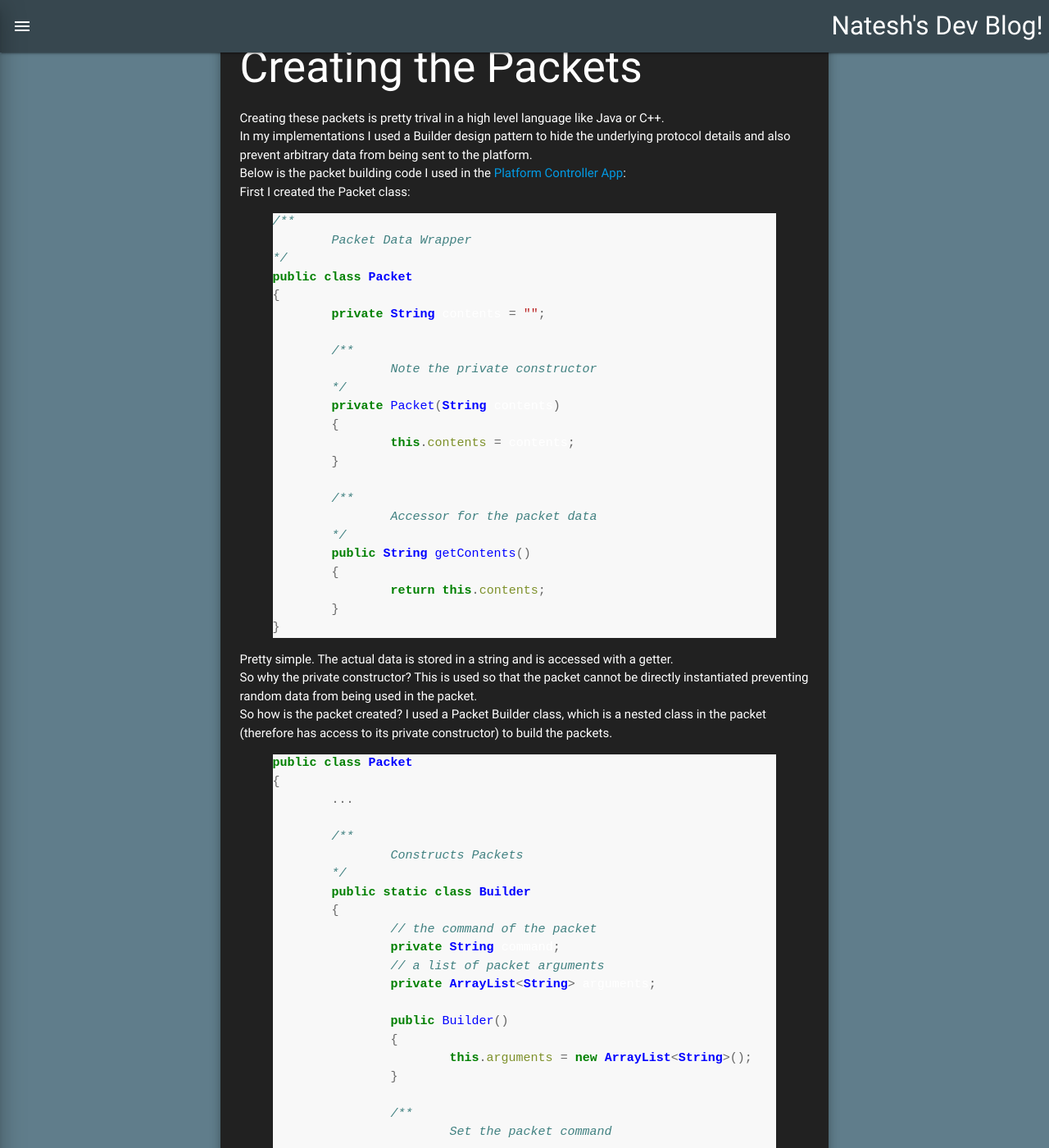
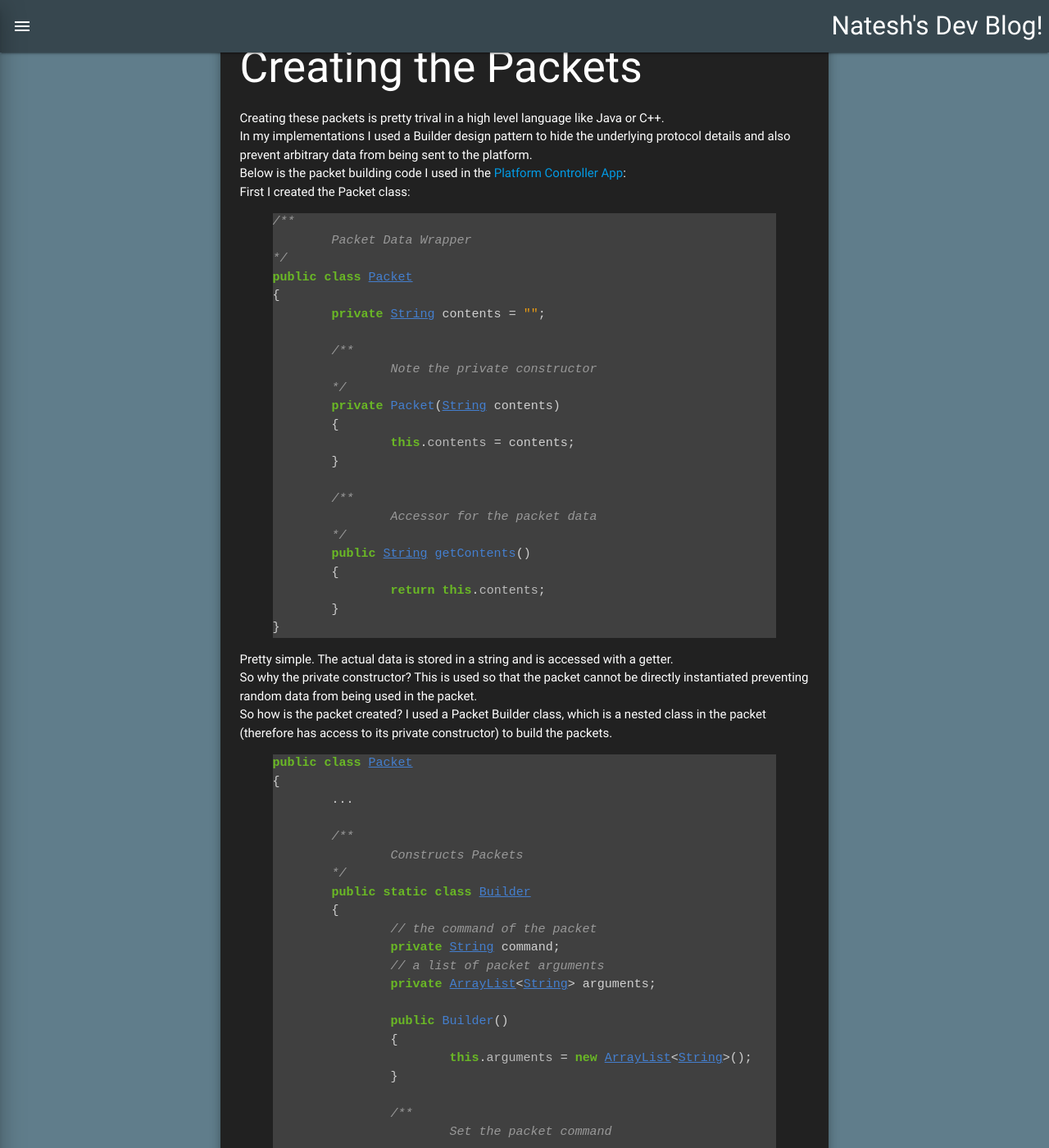
Before and after one commit to nnarain/nnarain.github.io, a Jekyll site: the page built from _posts/2015-04-27-Platform Protocol.md, in a window 1280 px wide and 1400 px high, scrolled down 598 px. Shown: the whole window at 82% size. Built offline with Jekyll 4.4.1, drawn with Linux system fonts in a browser that asks for light colours; nearby versions of some CDN libraries; comment, search, counter and statistics services are not loaded.

Commit message:
syntax highlighting

```diff
--- a/static/css/main.scss
+++ b/static/css/main.scss
@@ -34,3 +34,7 @@
         }
     }
 }
+
+.table-background {
+    background: #F8F8F8
+}
--- a/static/css/syntax.css
+++ b/static/css/syntax.css
@@ -1,61 +1,70 @@
-.highlight .hll { background-color: #ffffcc }
-.highlight  { background: #f8f8f8; }
-.highlight .c { color: #408080; font-style: italic } /* Comment */
-.highlight .k { color: #008000; font-weight: bold } /* Keyword */
-.highlight .o { color: #666666 } /* Operator */
-.highlight .cm { color: #408080; font-style: italic } /* Comment.Multiline */
-.highlight .cp { color: #BC7A00 } /* Comment.Preproc */
-.highlight .c1 { color: #408080; font-style: italic } /* Comment.Single */
-.highlight .cs { color: #408080; font-style: italic } /* Comment.Special */
-.highlight .gd { color: #A00000 } /* Generic.Deleted */
-.highlight .ge { font-style: italic } /* Generic.Emph */
-.highlight .gr { color: #FF0000 } /* Generic.Error */
-.highlight .gh { color: #000080; font-weight: bold } /* Generic.Heading */
-.highlight .gi { color: #00A000 } /* Generic.Inserted */
-.highlight .go { color: #888888 } /* Generic.Output */
-.highlight .gp { color: #000080; font-weight: bold } /* Generic.Prompt */
-.highlight .gs { font-weight: bold } /* Generic.Strong */
-.highlight .gu { color: #800080; font-weight: bold } /* Generic.Subheading */
-.highlight .gt { color: #0044DD } /* Generic.Traceback */
-.highlight .kc { color: #008000; font-weight: bold } /* Keyword.Constant */
-.highlight .kd { color: #008000; font-weight: bold } /* Keyword.Declaration */
-.highlight .kn { color: #008000; font-weight: bold } /* Keyword.Namespace */
-.highlight .kp { color: #008000 } /* Keyword.Pseudo */
-.highlight .kr { color: #008000; font-weight: bold } /* Keyword.Reserved */
-.highlight .kt { color: #B00040 } /* Keyword.Type */
-.highlight .m { color: #666666 } /* Literal.Number */
-.highlight .s { color: #BA2121 } /* Literal.String */
-.highlight .na { color: #7D9029 } /* Name.Attribute */
-.highlight .nb { color: #008000 } /* Name.Builtin */
-.highlight .nc { color: #0000FF; font-weight: bold } /* Name.Class */
-.highlight .no { color: #880000 } /* Name.Constant */
-.highlight .nd { color: #AA22FF } /* Name.Decorator */
-.highlight .ni { color: #999999; font-weight: bold } /* Name.Entity */
-.highlight .ne { color: #D2413A; font-weight: bold } /* Name.Exception */
-.highlight .nf { color: #0000FF } /* Name.Function */
-.highlight .nl { color: #A0A000 } /* Name.Label */
-.highlight .nn { color: #0000FF; font-weight: bold } /* Name.Namespace */
-.highlight .nt { color: #008000; font-weight: bold } /* Name.Tag */
-.highlight .nv { color: #19177C } /* Name.Variable */
-.highlight .ow { color: #AA22FF; font-weight: bold } /* Operator.Word */
-.highlight .w { color: #bbbbbb } /* Text.Whitespace */
-.highlight .mf { color: #666666 } /* Literal.Number.Float */
-.highlight .mh { color: #666666 } /* Literal.Number.Hex */
-.highlight .mi { color: #666666 } /* Literal.Number.Integer */
-.highlight .mo { color: #666666 } /* Literal.Number.Oct */
-.highlight .sb { color: #BA2121 } /* Literal.String.Backtick */
-.highlight .sc { color: #BA2121 } /* Literal.String.Char */
-.highlight .sd { color: #BA2121; font-style: italic } /* Literal.String.Doc */
-.highlight .s2 { color: #BA2121 } /* Literal.String.Double */
-.highlight .se { color: #BB6622; font-weight: bold } /* Literal.String.Escape */
-.highlight .sh { color: #BA2121 } /* Literal.String.Heredoc */
-.highlight .si { color: #BB6688; font-weight: bold } /* Literal.String.Interpol */
-.highlight .sx { color: #008000 } /* Literal.String.Other */
-.highlight .sr { color: #BB6688 } /* Literal.String.Regex */
-.highlight .s1 { color: #BA2121 } /* Literal.String.Single */
-.highlight .ss { color: #19177C } /* Literal.String.Symbol */
-.highlight .bp { color: #008000 } /* Name.Builtin.Pseudo */
-.highlight .vc { color: #19177C } /* Name.Variable.Class */
-.highlight .vg { color: #19177C } /* Name.Variable.Global */
-.highlight .vi { color: #19177C } /* Name.Variable.Instance */
-.highlight .il { color: #666666 } /* Literal.Number.Integer.Long */
+.highlight pre { background-color: #404040 }
+.highlight .hll { background-color: #404040 }
+.highlight .c { color: #999999; font-style: italic } /* Comment */
+.highlight .err { color: #a61717; background-color: #e3d2d2 } /* Error */
+.highlight .g { color: #d0d0d0 } /* Generic */
+.highlight .k { color: #6ab825; font-weight: bold } /* Keyword */
+.highlight .l { color: #d0d0d0 } /* Literal */
+.highlight .n { color: #d0d0d0 } /* Name */
+.highlight .o { color: #d0d0d0 } /* Operator */
+.highlight .x { color: #d0d0d0 } /* Other */
+.highlight .p { color: #d0d0d0 } /* Punctuation */
+.highlight .cm { color: #999999; font-style: italic } /* Comment.Multiline */
+.highlight .cp { color: #cd2828; font-weight: bold } /* Comment.Preproc */
+.highlight .c1 { color: #999999; font-style: italic } /* Comment.Single */
+.highlight .cs { color: #e50808; font-weight: bold; background-color: #520000 } /* Comment.Special */
+.highlight .gd { color: #d22323 } /* Generic.Deleted */
+.highlight .ge { color: #d0d0d0; font-style: italic } /* Generic.Emph */
+.highlight .gr { color: #d22323 } /* Generic.Error */
+.highlight .gh { color: #ffffff; font-weight: bold } /* Generic.Heading */
+.highlight .gi { color: #589819 } /* Generic.Inserted */
+.highlight .go { color: #cccccc } /* Generic.Output */
+.highlight .gp { color: #aaaaaa } /* Generic.Prompt */
+.highlight .gs { color: #d0d0d0; font-weight: bold } /* Generic.Strong */
+.highlight .gu { color: #ffffff; text-decoration: underline } /* Generic.Subheading */
+.highlight .gt { color: #d22323 } /* Generic.Traceback */
+.highlight .kc { color: #6ab825; font-weight: bold } /* Keyword.Constant */
+.highlight .kd { color: #6ab825; font-weight: bold } /* Keyword.Declaration */
+.highlight .kn { color: #6ab825; font-weight: bold } /* Keyword.Namespace */
+.highlight .kp { color: #6ab825 } /* Keyword.Pseudo */
+.highlight .kr { color: #6ab825; font-weight: bold } /* Keyword.Reserved */
+.highlight .kt { color: #6ab825; font-weight: bold } /* Keyword.Type */
+.highlight .ld { color: #d0d0d0 } /* Literal.Date */
+.highlight .m { color: #3677a9 } /* Literal.Number */
+.highlight .s { color: #ed9d13 } /* Literal.String */
+.highlight .na { color: #bbbbbb } /* Name.Attribute */
+.highlight .nb { color: #24909d } /* Name.Builtin */
+.highlight .nc { color: #447fcf; text-decoration: underline } /* Name.Class */
+.highlight .no { color: #40ffff } /* Name.Constant */
+.highlight .nd { color: #ffa500 } /* Name.Decorator */
+.highlight .ni { color: #d0d0d0 } /* Name.Entity */
+.highlight .ne { color: #bbbbbb } /* Name.Exception */
+.highlight .nf { color: #447fcf } /* Name.Function */
+.highlight .nl { color: #d0d0d0 } /* Name.Label */
+.highlight .nn { color: #447fcf; text-decoration: underline } /* Name.Namespace */
+.highlight .nx { color: #d0d0d0 } /* Name.Other */
+.highlight .py { color: #d0d0d0 } /* Name.Property */
+.highlight .nt { color: #6ab825; font-weight: bold } /* Name.Tag */
+.highlight .nv { color: #40ffff } /* Name.Variable */
+.highlight .ow { color: #6ab825; font-weight: bold } /* Operator.Word */
+.highlight .w { color: #666666 } /* Text.Whitespace */
+.highlight .mf { color: #3677a9 } /* Literal.Number.Float */
+.highlight .mh { color: #3677a9 } /* Literal.Number.Hex */
+.highlight .mi { color: #3677a9 } /* Literal.Number.Integer */
+.highlight .mo { color: #3677a9 } /* Literal.Number.Oct */
+.highlight .sb { color: #ed9d13 } /* Literal.String.Backtick */
+.highlight .sc { color: #ed9d13 } /* Literal.String.Char */
+.highlight .sd { color: #ed9d13 } /* Literal.String.Doc */
+.highlight .s2 { color: #ed9d13 } /* Literal.String.Double */
+.highlight .se { color: #ed9d13 } /* Literal.String.Escape */
+.highlight .sh { color: #ed9d13 } /* Literal.String.Heredoc */
+.highlight .si { color: #ed9d13 } /* Literal.String.Interpol */
+.highlight .sx { color: #ffa500 } /* Literal.String.Other */
+.highlight .sr { color: #ed9d13 } /* Literal.String.Regex */
+.highlight .s1 { color: #ed9d13 } /* Literal.String.Single */
+.highlight .ss { color: #ed9d13 } /* Literal.String.Symbol */
+.highlight .bp { color: #24909d } /* Name.Builtin.Pseudo */
+.highlight .vc { color: #40ffff } /* Name.Variable.Class */
+.highlight .vg { color: #40ffff } /* Name.Variable.Global */
+.highlight .vi { color: #40ffff } /* Name.Variable.Instance */
+.highlight .il { color: #3677a9 } /* Literal.Number.Integer.Long */
--- a/static/js/main.js
+++ b/static/js/main.js
@@ -2,7 +2,7 @@
 	$(document).ready(function(){
 		// added bootstrap the tables
 		$('table').each(function(){
-			$(this).addClass('striped bordered highlight black-text');
+			$(this).addClass('table-background striped bordered black-text');
 		});
 
 		$(".sidemenu-trigger").sideNav();
```
